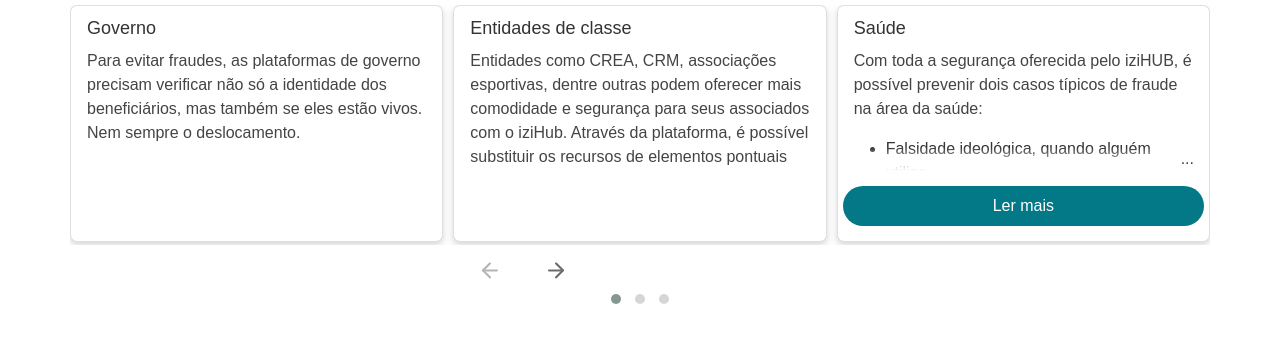
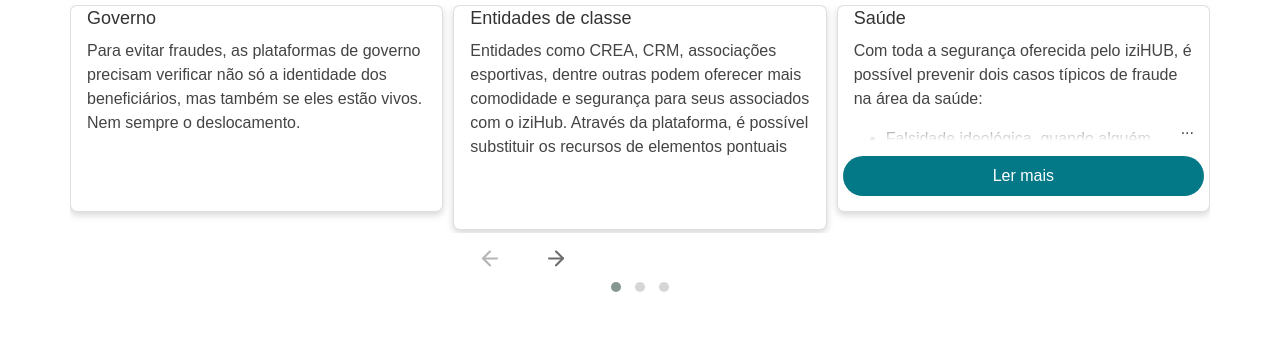
Before and after one commit to eduruiz333/izihub, a plain HTML site: page leia-mais2.html in a window 1280 px wide. Shown: the part 67-410 px from the top of the page. Drawn offline with nearby package versions, Linux system fonts and the light colour scheme; a web font is replaced by a local one.

Commit message:
ajustes de css

```diff
--- a/assets/sass/_body.scss
+++ b/assets/sass/_body.scss
@@ -101,7 +101,7 @@ body {
 
     .read-more {
         .crop {
-            height: 165px;
+            height: calc(#{$px-50} * 3 - #{$px-15});;
             overflow: hidden;
             position: relative;
             &::after {
@@ -114,7 +114,7 @@ body {
                 font-family: $poppinsMedium;
                 font-size: $px-16;
                 color: $grey-444444;
-                padding-right: 15px;
+                padding-right: $px-15;
                 text-align: right;
                 background-image: linear-gradient(to bottom, transparent, $white-FFFFFF);
             }
@@ -125,8 +125,8 @@ body {
         }
 
         .create-btn-expand {
-            height: 40px;
-            margin: 15px 5px;
+            height: $px-40;
+            margin: $px-15 $px-5;
 
             ::before {
                 content: 'Ler mais';
@@ -137,16 +137,15 @@ body {
                     content: 'Ler menos';
                 }
              }
-
         }
 
         .card-body {
             padding-top: 0;
             padding-bottom: 0;
-            min-height: 165px;
+            min-height: calc(#{$px-50} * 3 - #{$px-15});;
 
             :first-child {
-                margin-top: 10px;
+                margin-top: 1$px-10;
             }
 
             :last-child {
@@ -158,7 +157,6 @@ body {
 
 
     .sec-01 {
-
         background-color: $grey-E2E2E2;
 
         h1 {
@@ -299,7 +297,6 @@ body {
 
     .sec-02 {
         .card-body {
-
             h1 {
                 font-family: $futuraPTCondExtraBold;
                 font-size: $px-26;
@@ -324,7 +321,4 @@ body {
         background-color: $grey-E2E2E2;
     }
 
-
-
-
 }
```
Also changed, not shown: assets/css/style.css, assets/css/style.min.css.
